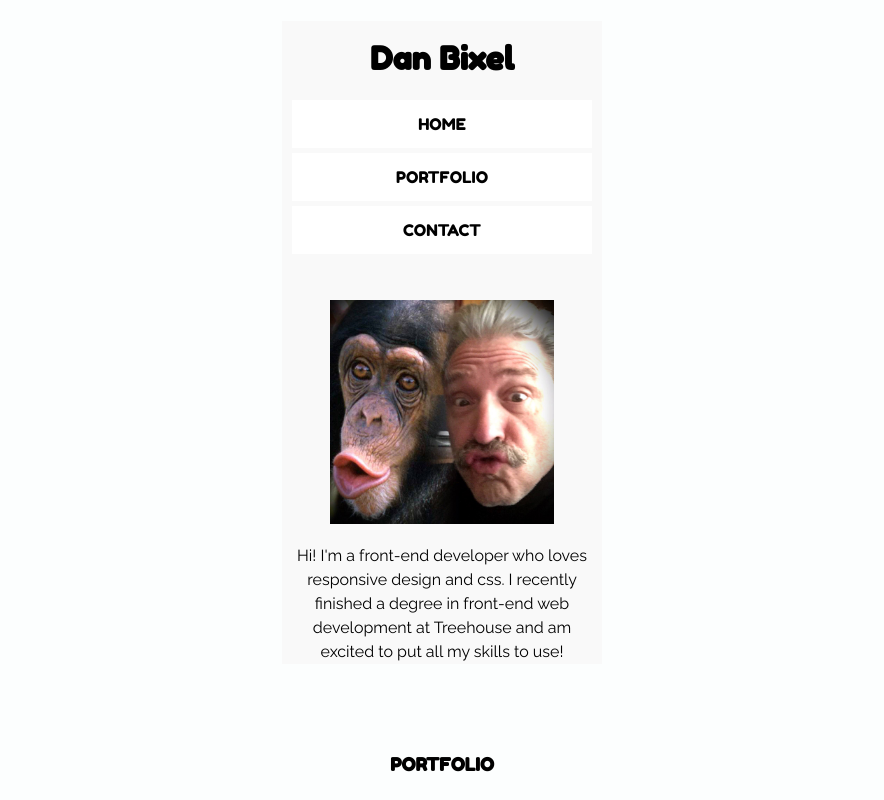
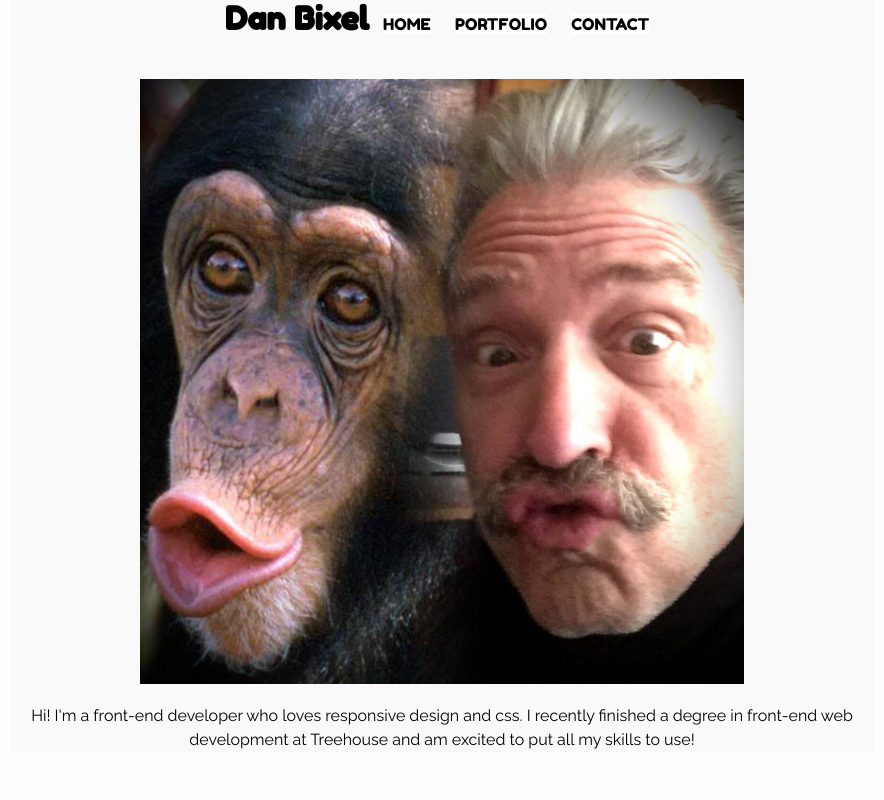
Before and after one commit to dbixel/tech-degree-project-2, a plain HTML site: page index.html in a window 1280 px wide. Shown: the top 800 px of the page, without its empty margins (198-1082 px from the left). Drawn offline with Linux system fonts and the light colour scheme.

Commit message:
Add media queries for tablet and desktop screen.

```diff
--- a/css/styles.css
+++ b/css/styles.css
@@ -1,17 +1,33 @@
+
+/*******************************************
+Element Selectors
+*******************************************/
+
+* {
+  box-sizing:border-box;
+}
+
 body {
-  width: 320px;
-  text-align: center;
-  margin: auto;
+  /*width: 320px;*/
+  /*text-align: center;*/
+  /*margin: auto;*/
+
   background-color: #FCFEFE;
   font-family: 'Raleway', sans-serif;
 }
 
 h1 {
+  margin-top: 0;
   padding-top: 20px;
 }
 
 h2 {
   font-size: 18px;
+}
+
+p {
+  line-height: 1.5;
+  /*padding: 0  10px;*/
 }
 
 ul {
@@ -35,13 +51,23 @@ a {
   text-decoration: none;
 }
 
+footer {
+
+  background-color: #F9F9F9;
+
+  /*box-sizing: border-box;*/
+}
+
+/*******************************************
+Descendant Selectors
+*******************************************/
+
 h1,
 h2,
 h3,
 li {
   font-family: 'Fredoka One', cursive;
 }
-
 
 header nav ul {
   line-height: 3;
@@ -52,9 +78,29 @@ header nav img {
   margin-top: 30px;
 }
 
-.intro{
+main div {
+  margin-top: 50px;
+}
+
+/*******************************************
+Class Selectors
+*******************************************/
+
+.main-header {
   margin-bottom: 90px;
   background-color: #F9F9F9;
+}
+
+.name
+
+.main-nav {
+
+}
+.container {
+
+  text-align: center;
+  padding-right: 1em;
+  padding-left: 1em;
 }
 
 .contact {
@@ -63,26 +109,10 @@ header nav img {
   background-color: #F9F9F9;
 }
 
-p {
-  line-height: 1.5;
-  padding: 0  10px;
-}
-
-main div {
-  margin-top: 50px;
-}
-
-footer {
+.secondary-nav {
   height: 50px;
   font-size: 12px;
-  background-color: #F9F9F9;
   border-top: 1px #E1E1E1 solid;
-  box-sizing: border-box;
-}
-
-.container {
-	display: flex;
-  padding: 10px;
 }
 
 .item-1 {
@@ -94,7 +124,34 @@ footer {
   padding: 10px;
 }
 
+/*******************************************
+Pseudo Class Selectors
+*******************************************/
 
 a:link {color: black;}
 a:visited {color: grey;}
 a:hover {color: blue;}
+
+/*******************************************
+Media Queries
+*******************************************/
+
+@media (min-width: 768px) {
+  .container {
+    width: 70%;
+    margin: auto;
+    /*max-width: 1024px;*/
+    margin: 0 auto;
+  }
+
+  .main-nav li {
+    display: inline;
+  }
+}
+@media (min-width: 1024px) {
+   .name,
+   .main-nav,
+   .main-nav li {
+    display: inline;
+  }
+}
--- a/index.html
+++ b/index.html
@@ -9,20 +9,21 @@
     <link href="css/styles.css" rel=stylesheet>
   </head>
   <body>
-    <div class="body">
-      <header id="top" class="intro">
+    <div class="container">
+      <header id="top" class="main-header">
         <nav>
-          <h1>Dan Bixel</h1>
-          <ul>
+          <div>
+            <h1 class="name">Dan Bixel</h1>
+            <ul class="main-nav">
               <li><a href="index.html">HOME</a></li>
               <li><a href="#portfolio">PORTFOLIO</a></li>
               <li><a href="#contact">CONTACT</a></li>
             </ul>
             <img src="img/dan_bixel_and_family.jpg" alt="Picture of Dan and Family">
             <p>Hi! I'm a front-end developer who loves responsive design and css. I recently finished a degree in front-end web development at Treehouse and am excited to put all my skills to use!</p>
+          </div>
         </nav>
-      </header>
-        <main>
+      </header><!--/.main-header-->
           <h2 id="portfolio">PORTFOLIO</h2>
           <div>
             <img src="img/portfolio-1.png" alt="Image of Marketing Page">
@@ -54,15 +55,15 @@
             <h3>Calculator</h3>
             <p>Someone can enter in the numbers they want, and press the big blue button and get the result.</p>
           </div>
+
+      <footer>
         <div class="contact">
           <h2 id="contact">CONTACT</H2>
           <P>If you're interested in chatting or want more information about what I've been working on. I'd love to hear from you!</P>
           <p>Phone +1 (503) 320-5901</p>
           <p>Email <a href="mailto:daniel.bixel@gmail.com?cc=badnice@yahoo.com&bcc=dan.bixel@outlook.com&amp;subject=What%20we%20have%20here%20is...&amp;body=%20...failure%20to%20communicate.">daniel.bixel@gmail.com</a></p>
         </div>
-        </main>
-      <footer>
-        <div class="container">
+        <div class="secondary-nav">
           <div class="item-1">Dan Bixel</div>
           <div class="item-2"><a href="#top">BACK TO TOP</a></div>
         </div>
```
Lines whose indentation alone changed are shown as unchanged.
